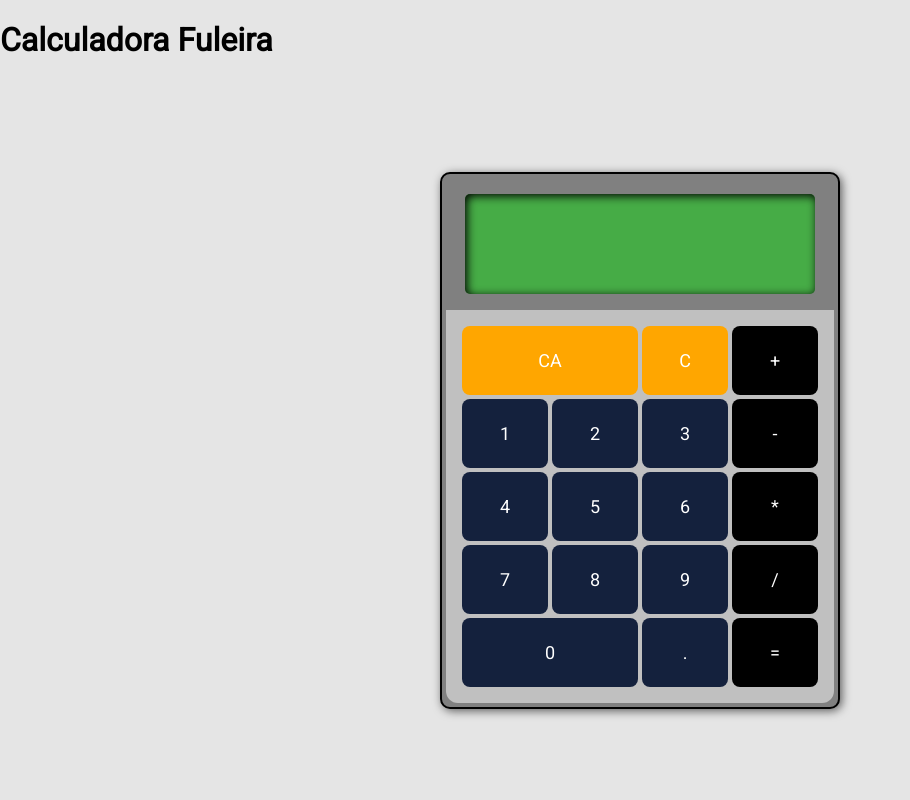
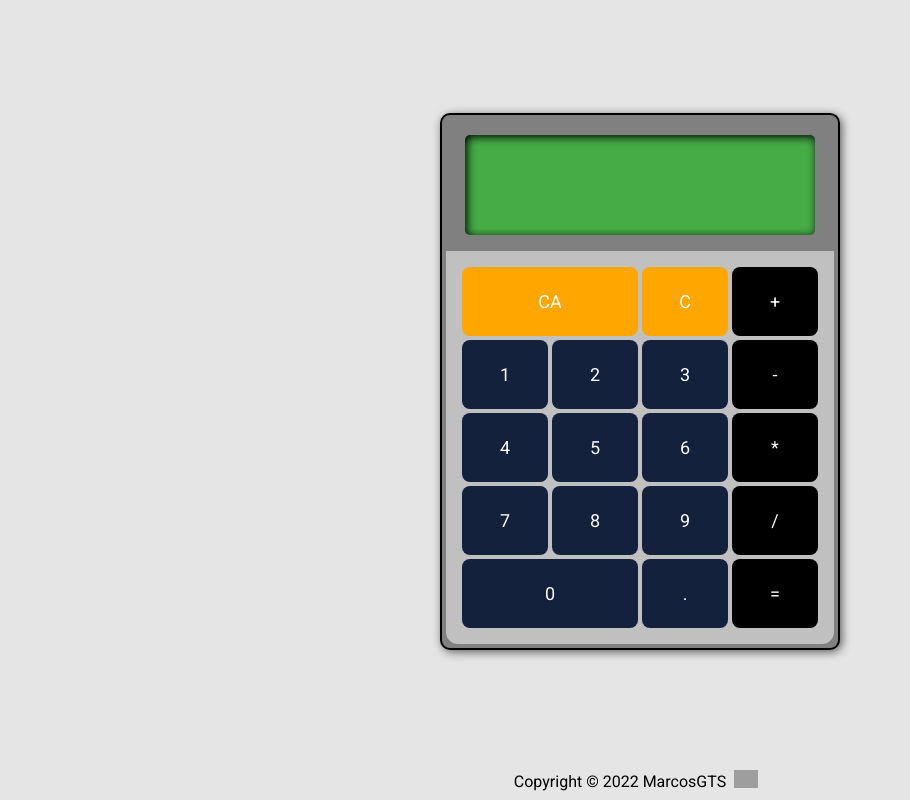
Before and after one commit to MarcosGTS/calcuradora, a plain HTML site: page index.html in a window 1280 px wide. Shown: the whole page, without its empty margins (0-910 px from the left). Drawn offline with Linux system fonts and the light colour scheme; grey boxes are pictures that could not be loaded.

Commit message:
add link to profile

```diff
--- a/index.html
+++ b/index.html
@@ -8,7 +8,6 @@
     <script src="script.js" defer></script>
 </head>
 <body>
-    <h1>Calculadora Fuleira</h1>
     <div class="calculator">
         <div class="display">
             <div class="expression"></div>
@@ -38,8 +37,11 @@
             <button data-key="." class="number">.</button>
             <button data-key="=" class="equals">=</button>
         </div>
-
     </div>
 
+    <footer>
+        Copyright © 2022 MarcosGTS
+        <a href="https://github.com/MarcosGTS/calcuradora" class="github"><img src="https://cdn-icons-png.flaticon.com/512/1051/1051326.png"></a>
+    </footer>
 </body>
 </html>
```
